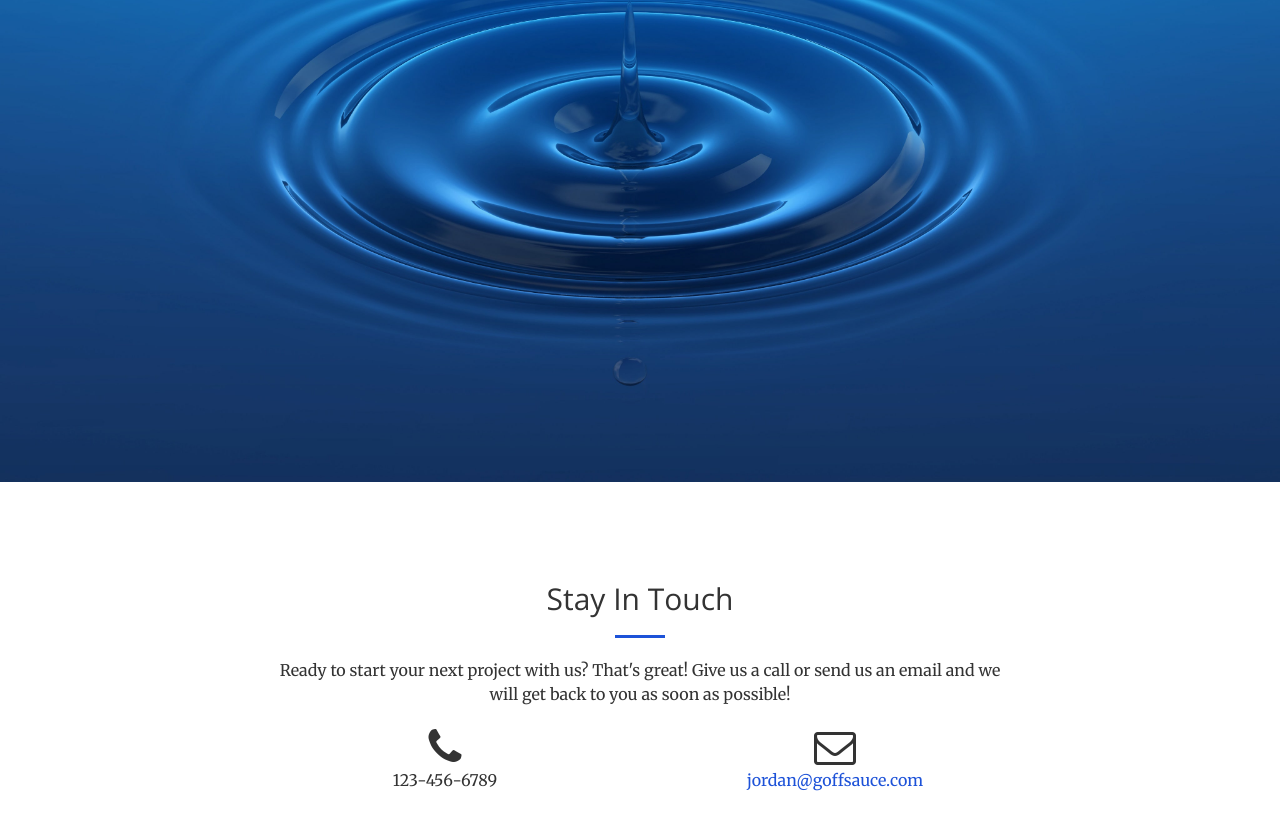
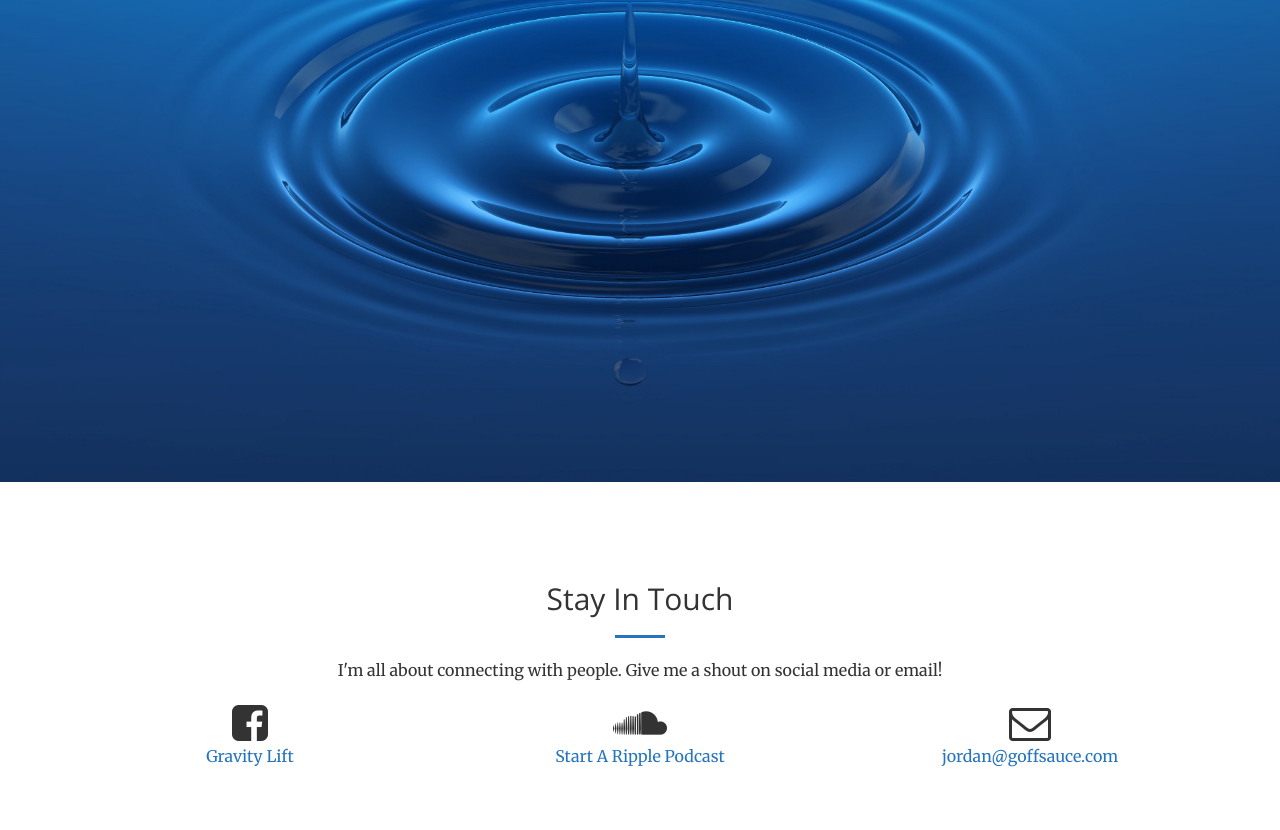
Before and after one commit to max-marcus/GoffWebsite, a website: page index.html in a window 1280 px wide. Shown: the part 1918-2748 px from the top of the page. Drawn offline with nearby package versions, Linux system fonts and the light colour scheme.

Commit message:
contact links

```diff
--- a/css/creative.css
+++ b/css/creative.css
@@ -4,7 +4,7 @@
  * Licensed under MIT (https://github.com/BlackrockDigital/startbootstrap/blob/gh-pages/LICENSE)
  */
 :root {
-  --baseColor: #1D52D8;
+  --baseColor: #2574BE;
 }
 
 html,
@@ -222,7 +222,7 @@ header .header-content .header-content-inner p {
 }
 
 #ripple .section-heading {
-  color: black;
+  color: var(--baseColor);
 }
 
 #ripple, #goffpod {
--- a/index.html
+++ b/index.html
@@ -120,11 +120,15 @@
                 <div class="col-lg-8 col-lg-offset-2 text-center">
                     <h2 class="section-heading">Stay In Touch</h2>
                     <hr class="primary">
-                    <p>Ready to start your next project with us? That's great! Give us a call or send us an email and we will get back to you as soon as possible!</p>
+                    <p>I'm all about connecting with people. Give me a shout on social media or email!</p>
                 </div>
-                <div class="col-lg-4 col-lg-offset-2 text-center">
-                    <i class="fa fa-phone fa-3x sr-contact"></i>
-                    <p>123-456-6789</p>
+                <div class="col-lg-4 text-center">
+                    <i class="fa fa-facebook-square fa-3x sr-contact"></i>
+                    <p><a href="https://www.facebook.com/GravityLift/">Gravity Lift</a></p>
+                </div>
+                <div class="col-lg-4 text-center">
+                    <i class="fa fa-soundcloud fa-3x sr-contact"></i>
+                    <p><a href="https://soundcloud.com/start-a-ripple-podcast">Start A Ripple Podcast</a></p>
                 </div>
                 <div class="col-lg-4 text-center">
                     <i class="fa fa-envelope-o fa-3x sr-contact"></i>
```
